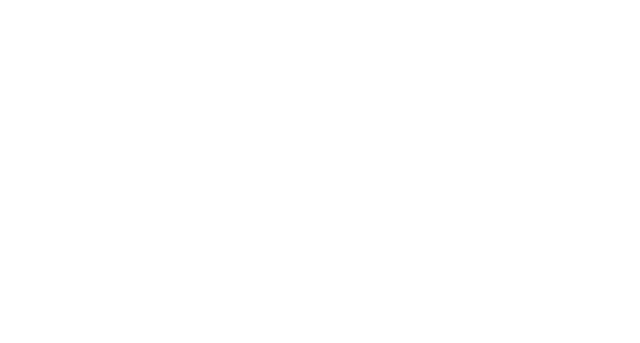
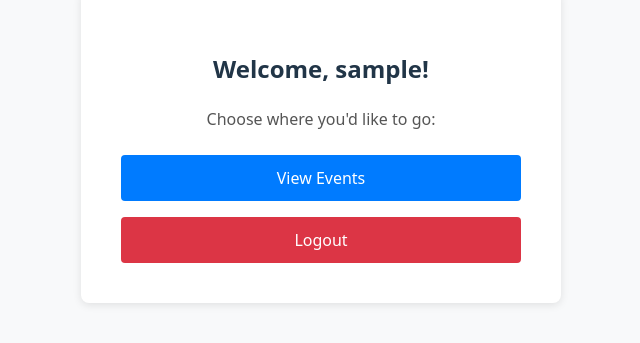
Before and after one commit to gssmpw/CS4090_Project, a React (Vite) app in the folder my-react-app/: page /dashboard in a window 1280 px wide. Before the commit this address had no page. Shown: the part 253-596 px from the top of the page, without its empty margins (319-959 px from the left). Built offline with nearby package versions, Linux system fonts and the light colour scheme; sample sign-in values are in the browser's storage.

Commit message:
Added an intermediary dashboard page after login before other pages that will be implemented in the future

```diff
--- a/my-react-app/src/App.jsx
+++ b/my-react-app/src/App.jsx
@@ -2,9 +2,12 @@
 import { BrowserRouter as Router, Routes, Route, Navigate } from "react-router-dom";
 import LoginPage from "./pages/LoginPage";
 import EventsPage from "./pages/EventsPage";
+import DashboardPage from "./pages/DashboardPage"; // ✅ NEW
 
 function App() {
-  const [isLoggedIn, setIsLoggedIn] = useState(false);
+  const [isLoggedIn, setIsLoggedIn] = useState(
+    !!localStorage.getItem("token") // so it stays logged in after refresh
+  );
 
   return (
     <Router>
@@ -12,8 +15,16 @@
         <Route
           path="/"
           element={
-            isLoggedIn ? <Navigate to="/events" /> : <LoginPage onLogin={() => setIsLoggedIn(true)} />
+            isLoggedIn ? (
+              <Navigate to="/dashboard" /> // ✅ redirect to dashboard now
+            ) : (
+              <LoginPage onLogin={() => setIsLoggedIn(true)} />
+            )
           }
+        />
+        <Route
+          path="/dashboard"
+          element={isLoggedIn ? <DashboardPage /> : <Navigate to="/" />}
         />
         <Route
           path="/events"
--- /dev/null
+++ b/my-react-app/src/pages/DashboardPage.jsx
@@ -0,0 +1,77 @@
+import React from "react";
+import { useNavigate } from "react-router-dom";
+
+export default function DashboardPage() {
+  const navigate = useNavigate();
+  const username = localStorage.getItem("username");
+
+  const handleGoToEvents = () => {
+    navigate("/events");
+  };
+
+  const handleLogout = () => {
+    localStorage.removeItem("username");
+    localStorage.removeItem("token");
+    navigate("/");
+  };
+
+  return (
+    <div style={{
+      display: "flex",
+      justifyContent: "center",
+      alignItems: "center",
+      minHeight: "100vh",
+      backgroundColor: "#f8f9fa"
+    }}>
+      <div style={{
+        width: "100%",
+        maxWidth: "400px",
+        backgroundColor: "white",
+        borderRadius: "8px",
+        boxShadow: "0 2px 8px rgba(0,0,0,0.1)",
+        padding: "40px",
+        textAlign: "center"
+      }}>
+        <h2 style={{ marginBottom: "20px" }}>Welcome, {username}!</h2>
+        <p style={{ color: "#555", marginBottom: "24px" }}>
+          Choose where you'd like to go:
+        </p>
+
+        <button
+          onClick={handleGoToEvents}
+          style={{
+            width: "100%",
+            padding: "12px",
+            backgroundColor: "#007bff",
+            color: "white",
+            border: "none",
+            borderRadius: "4px",
+            fontSize: "16px",
+            fontWeight: "500",
+            marginBottom: "16px",
+            cursor: "pointer"
+          }}
+        >
+          View Events
+        </button>
+
+        <button
+          onClick={handleLogout}
+          style={{
+            width: "100%",
+            padding: "12px",
+            backgroundColor: "#dc3545",
+            color: "white",
+            border: "none",
+            borderRadius: "4px",
+            fontSize: "16px",
+            fontWeight: "500",
+            cursor: "pointer"
+          }}
+        >
+          Logout
+        </button>
+      </div>
+    </div>
+  );
+}
```
